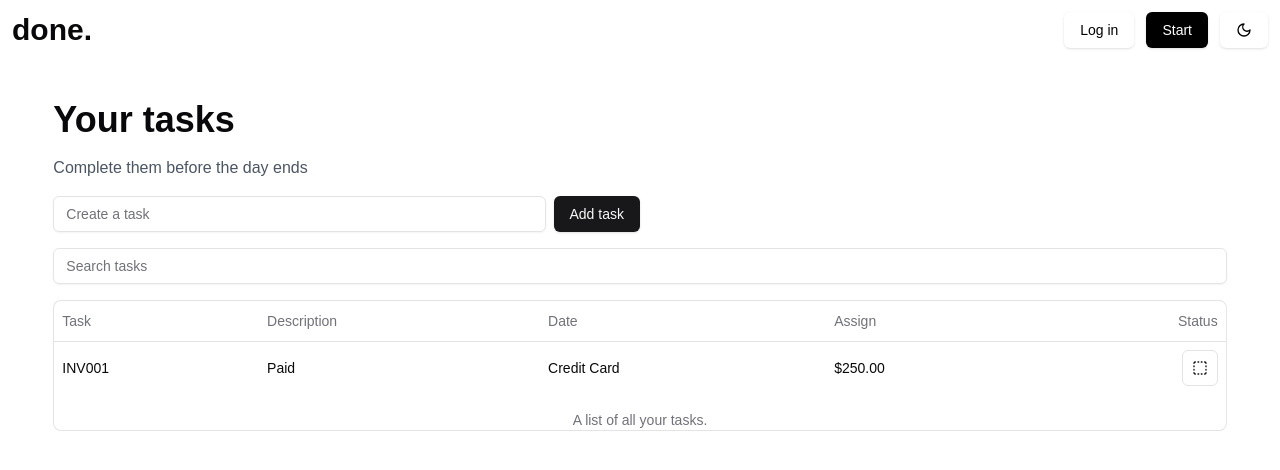
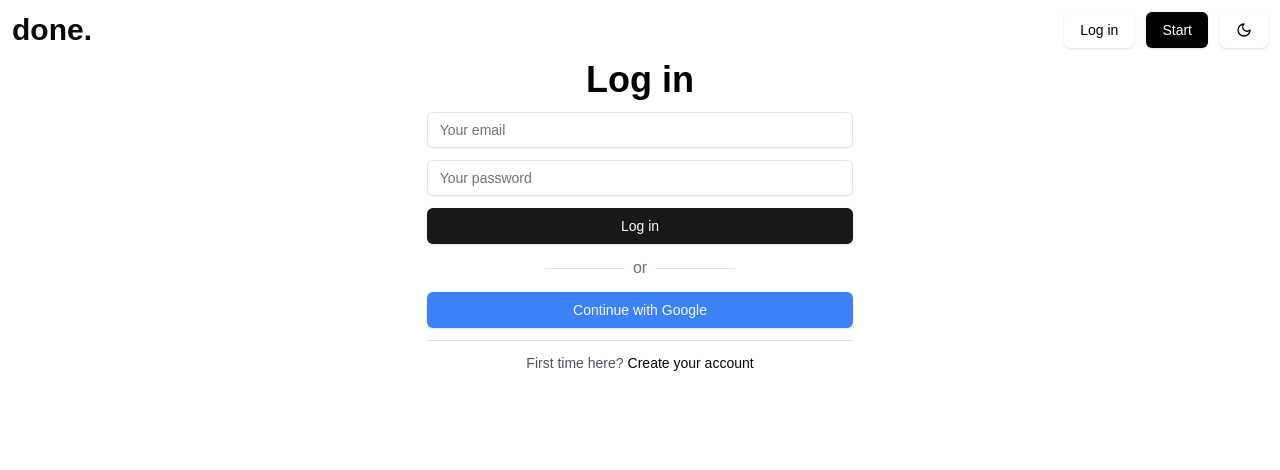
Before and after one commit to tomasbrizuela/done, a Next.js app: page /home in a window 1280 px wide. Shown: the top 470 px of the page. Built offline with nearby package versions, Linux system fonts and the light colour scheme.

Commit message:
added validation to home

```diff
--- a/src/app/home/page.js
+++ b/src/app/home/page.js
@@ -16,7 +16,7 @@ import {
 export default function homePage() {
     return (
         <>
-            {/* <GetUrl> */}
+            <GetUrl>
                 <div className="flex flex-col justify-center items-center w-screen gap-4 mt-10">
                     <div className="flex flex-col justify-center items-start w-11/12">
                         <h1 className="text-4xl font-bold">
@@ -63,7 +63,7 @@ export default function homePage() {
                         </Table>
                     </div>
                 </div>
-            {/* </GetUrl> */}
+            </GetUrl>
         </>
     );
 }
```
Lines whose indentation alone changed are shown as unchanged.
